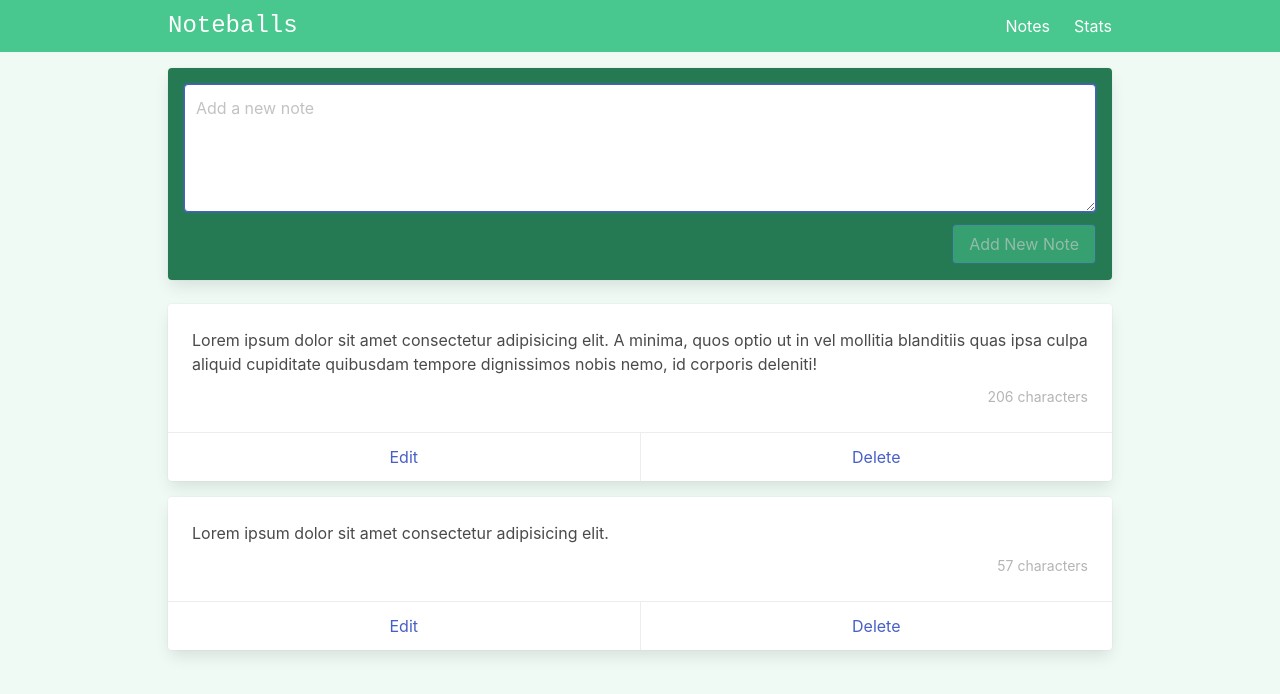
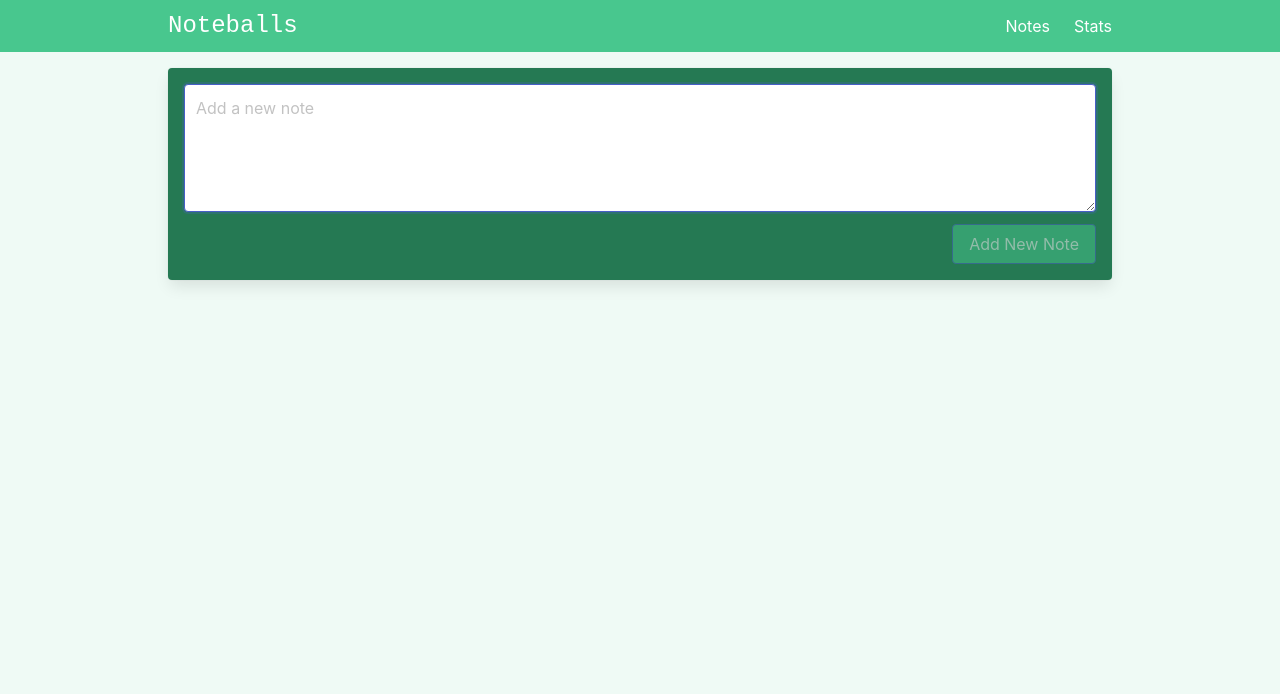
Before and after one commit to josef5/noteballs, a Vue app: page / in a window 1280 px wide. Shown: the top 694 px of the page. Built offline with nearby package versions, Linux system fonts and the light colour scheme.

Commit message:
refactor: use firebase in store

```diff
--- a/src/stores/storeNotes.js
+++ b/src/stores/storeNotes.js
@@ -1,43 +1,47 @@
 import { defineStore } from 'pinia'
+import { collection, onSnapshot, doc, setDoc, deleteDoc, updateDoc } from 'firebase/firestore'
+import { db } from '@/db/firebase'
+
+const notesCollectionRef = collection(db, 'notes')
 
 export const useStoreNotes = defineStore('storeNotes', {
   state: () => ({
-    notes: [
-      {
-        id: 1,
-        content:
-          'Lorem ipsum dolor sit amet consectetur adipisicing elit. A minima, quos optio ut in vel mollitia blanditiis quas ipsa culpa aliquid cupiditate quibusdam tempore dignissimos nobis nemo, id corporis deleniti!'
-      },
-      {
-        id: 2,
-        content: 'Lorem ipsum dolor sit amet consectetur adipisicing elit. '
-      }
-    ]
+    notes: []
   }),
   actions: {
-    addNote(newNoteContent) {
-      console.log('addNote :', newNoteContent)
+    async getNotes() {
+      onSnapshot(notesCollectionRef, (querySnapshot) => {
+        let notes = []
 
-      const id = new Date().getTime()
+        querySnapshot.forEach((doc) => {
+          // doc.data() is never undefined for query doc snapshots
+          let note = { id: doc.id, content: doc.data().content }
 
-      const note = {
-        id,
+          notes.push(note)
+        })
+
+        this.notes = notes
+      })
+    },
+    async addNote(newNoteContent) {
+      const id = new Date().getTime().toString()
+
+      await setDoc(doc(notesCollectionRef, id), {
         content: newNoteContent
-      }
-
-      this.notes.unshift(note)
+      })
     },
-    updateNote(id, newNoteContent) {
-      const index = this.notes.findIndex((note) => note.id === id)
-      this.notes[index].content = newNoteContent
+    async updateNote(id, content) {
+      await updateDoc(doc(notesCollectionRef, id.toString()), {
+        content
+      })
     },
-    deleteNote(id) {
-      console.log('deleteNote id :', id)
-      this.notes = this.notes.filter((note) => note.id !== id)
+    async deleteNote(id) {
+      await deleteDoc(doc(notesCollectionRef, id))
     }
   },
   getters: {
-    getNoteContent: (state) => (id) => state.notes.find((note) => note.id === id).content,
+    getNoteContent: (state) => (id) =>
+      state.notes.find((note) => note.id === id.toString()).content,
     getNoteById: (state) => (id) => {
       return state.notes.find((note) => note.id === id)
     },
```
